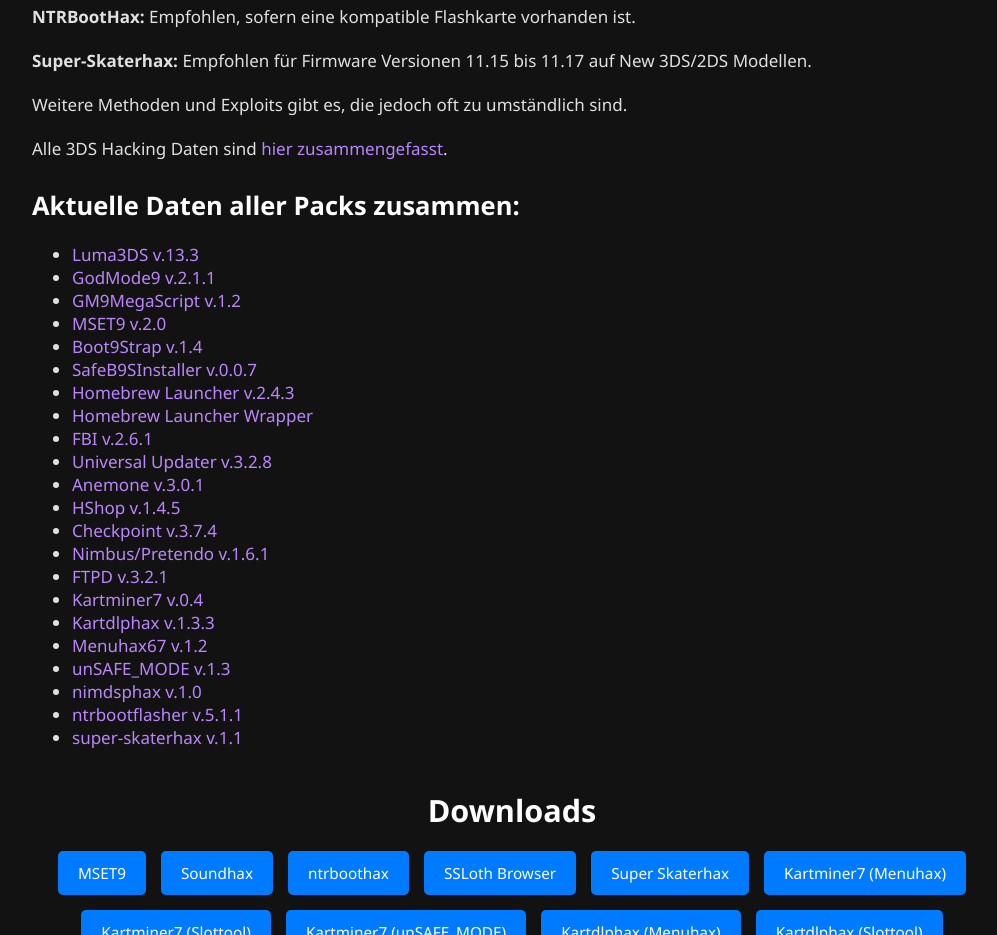
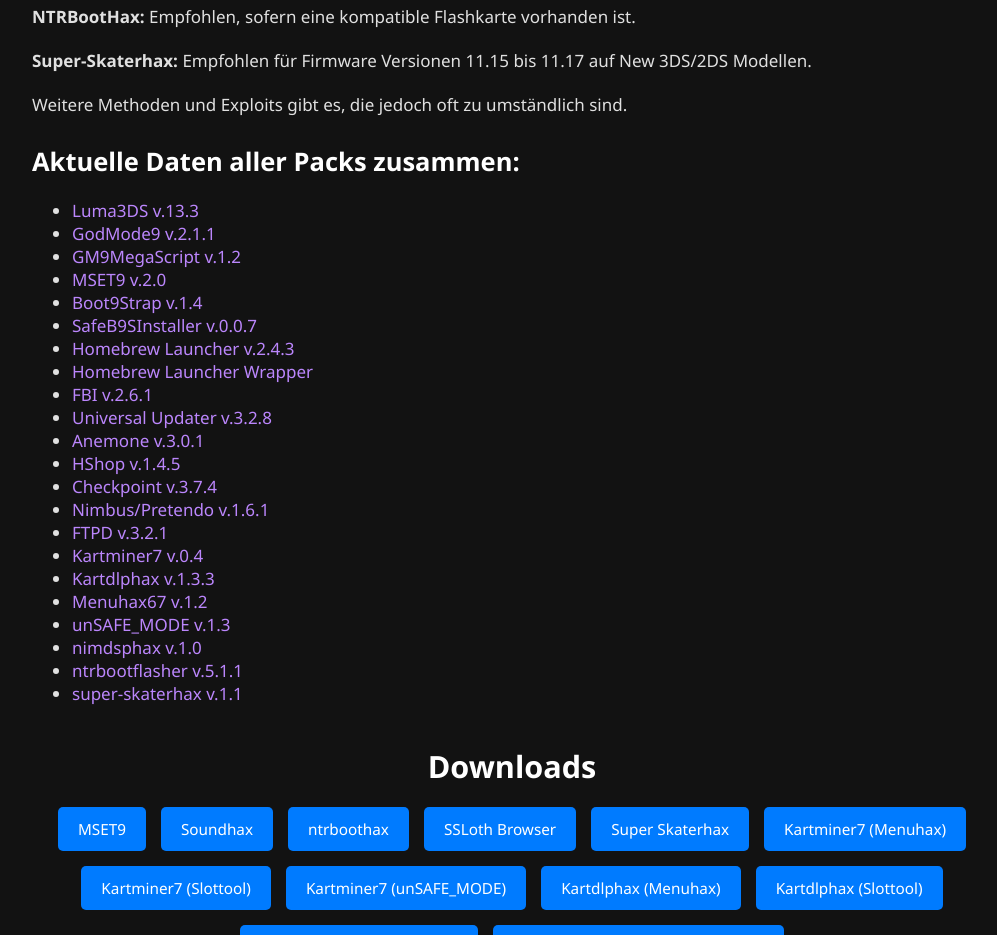
Before and after one commit to Nico-Shock/3DS-Nitro-Pack, a plain HTML site: page index.html in a window 1280 px wide. Shown: the part 1638-2573 px from the top of the page, without its empty margins (128-1125 px from the left). Drawn offline with Linux system fonts and the light colour scheme.

Commit message:
Update index.html

```diff
--- a/index.html
+++ b/index.html
@@ -124,7 +124,6 @@
       <p><strong>NTRBootHax:</strong> Empfohlen, sofern eine kompatible Flashkarte vorhanden ist.</p>
       <p><strong>Super-Skaterhax:</strong> Empfohlen für Firmware Versionen 11.15 bis 11.17 auf New 3DS/2DS Modellen.</p>
       <p>Weitere Methoden und Exploits gibt es, die jedoch oft zu umständlich sind.</p>
-      <p>Alle 3DS Hacking Daten sind <a href="https://github.com/Nico-Shock/3DS-Nitro-Pack/releases/latest/download/3DS_Hacking_Daten.7z">hier zusammengefasst</a>.</p>
       <h2>Aktuelle Daten aller Packs zusammen:</h2>
 	<ul>
   <li><a href="https://github.com/LumaTeam/Luma3DS/releases/tag/v13.3" target="_blank">Luma3DS v.13.3</a></li>
```
